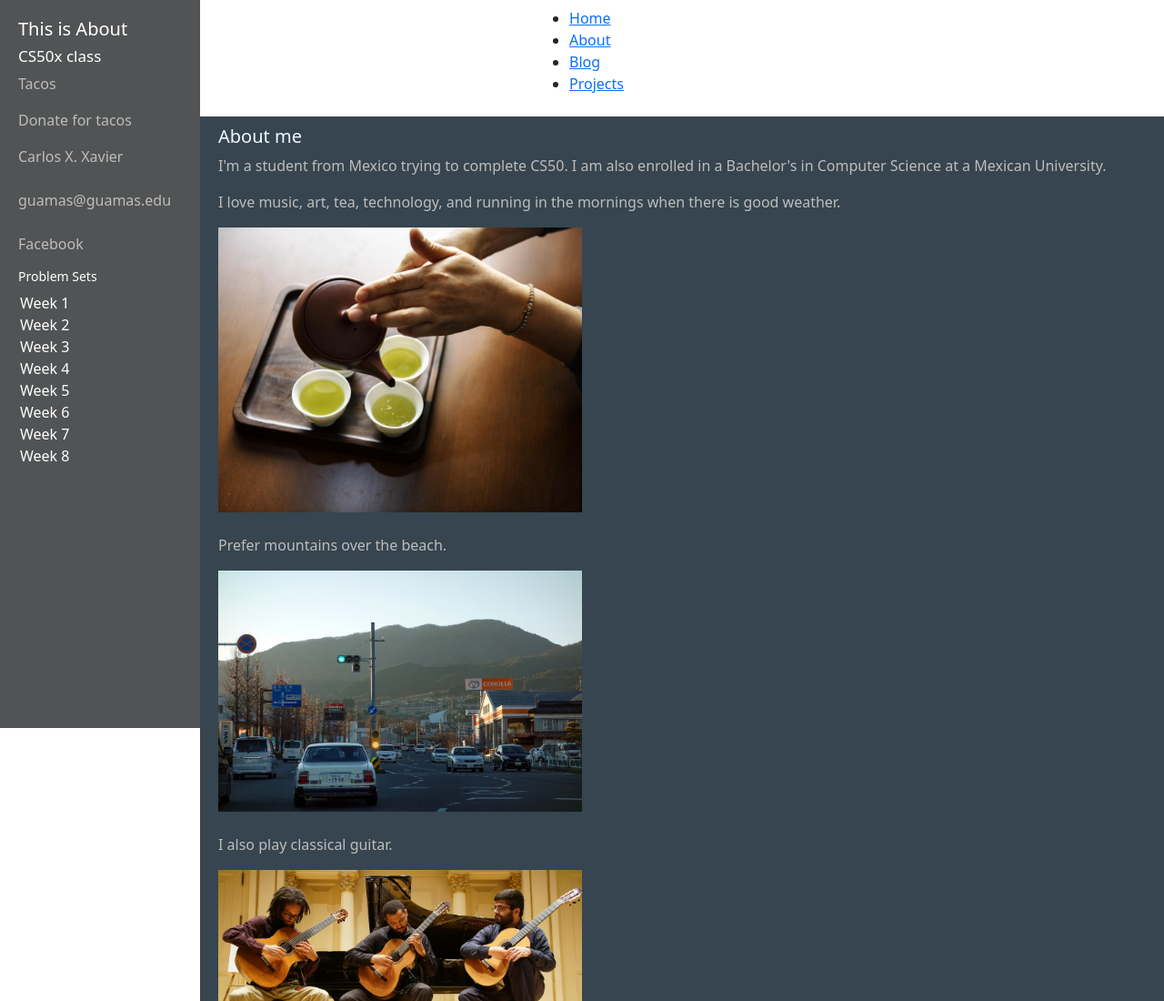
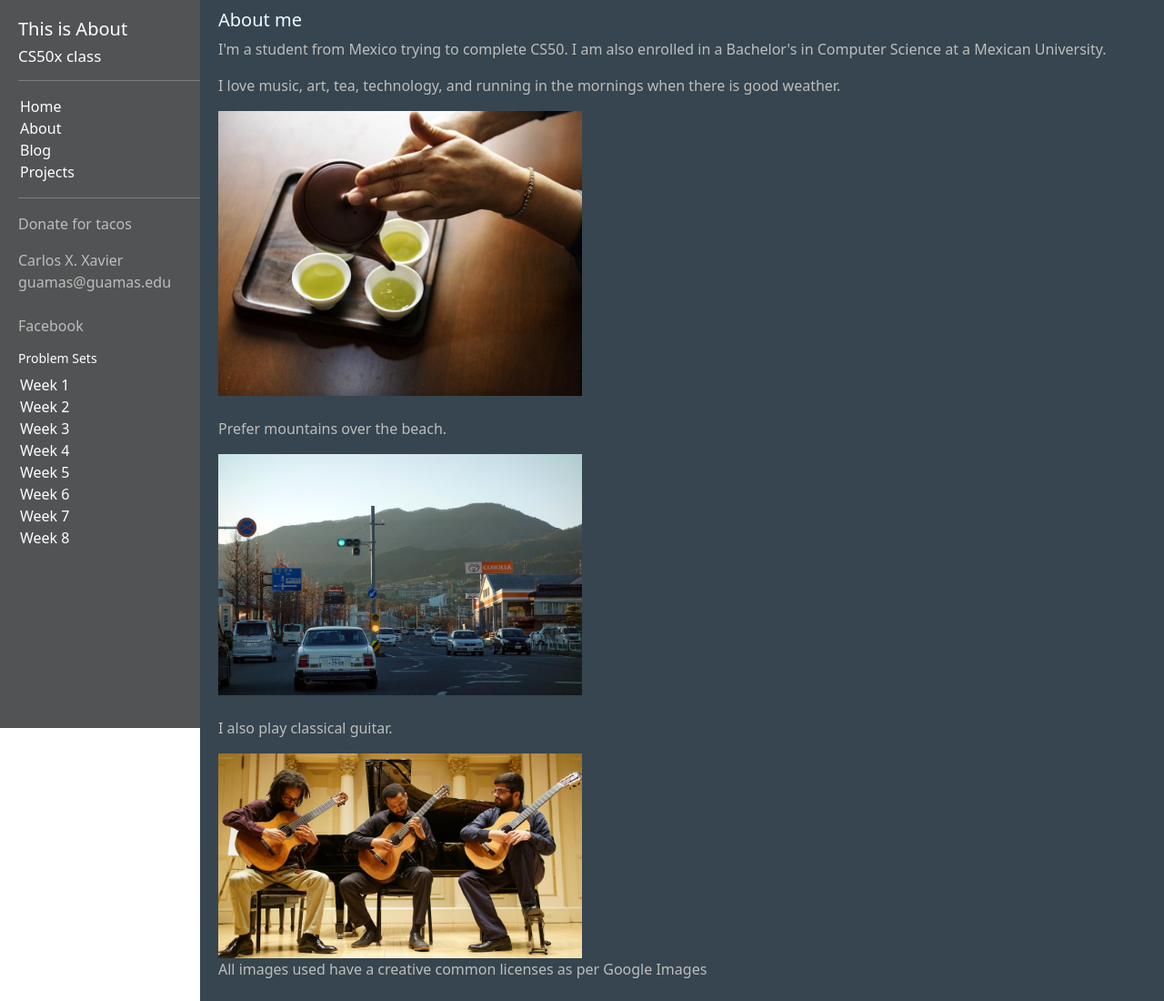
Before and after one commit to theproblemwithx/cs50_homepage, a plain HTML site: page pages/about.html in a window 1280 px wide. Shown: the top 1100 px of the page at 91% size. Drawn offline with nearby package versions, Linux system fonts and the light colour scheme.

Commit message:
Update navigation on about me

```diff
--- a/pages/about.html
+++ b/pages/about.html
@@ -10,34 +10,29 @@
         <title>My Webpage</title>
     </head>
     <body>
-        <header>
-            <nav class="navbar">
-                <hr>
-                <ul>
-                    <li><a class="nav-items" id="home"href="../index.html">Home</a></li>
-                    <li><a class="nav-items" id="about" href="about.html">About</a></li>
-                    <li><a class="nav-items" id="blog" href="blog.html">Blog</a></li>
-                    <li><a class="nav-items" id="projects" href="project.html">Projects</a></li>
-                </ul>
-                <hr>
-            </nav>
-        </header>
-
         <div class="container">
             <aside class="left-bar">
                 <h1>
-                    <a href="/index.html">This is About</a>
+                    <a href="index.html">This is About</a>
                 </h1>
-                                    <a href="https://cs50.harvard.edu/x/">                <h2>CS50x class</h2></a>
-                <p>Tacos</p>
+                    <a href="https://cs50.harvard.edu/x/">                <h2>CS50x class</h2></a>
+                <div>
+                <hr>
+                    <ul class="nav-list">
+                        <li><a class="nav-items" id="home"href="../index.html">Home</a></li>
+                        <li><a class="nav-items" id="about" href="../pages/about.html">About</a></li>
+                        <li><a class="nav-items" id="blog" href="../pages/blog.html">Blog</a></li>
+                        <li><a class="nav-items" id="projects" href="../pages/project.html">Projects</a></li>
+                    </ul>
+                <hr>
+                </div>
                 <p>
                     <a href="https://www.paypal.com">
                         Donate for tacos
                     </a>
                 </p>
                 <p>
-                    <a href="../index.html">Carlos X. Xavier</a>
-                    <br>
+                    <a href="index.html">Carlos X. Xavier</a>
                     <br>
                     <a href="mailto:guamas@guamas.edu">guamas@guamas.edu</a>
                     <br><br>
@@ -57,7 +52,6 @@
                         <li>Week 8</li>
                 </ul>
             </aside>
-
             <main>
                 <h1>About me</h1>
 
```
